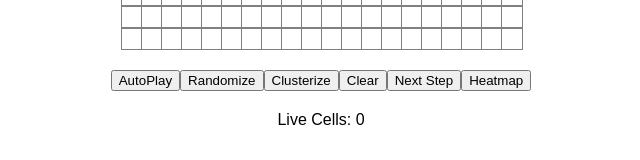
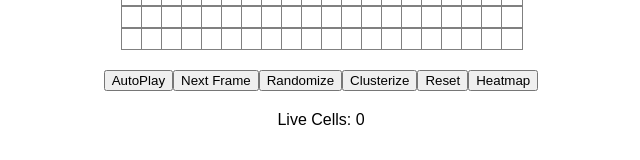
Before and after one commit to zoeyfeng7/yun-feng-assignment2, a React (Create React App) app in the folder my-react-app/: page /gameoflife in a window 1280 px wide. Shown: the part 526-686 px from the top of the page, without its empty margins (319-959 px from the left). Built offline with nearby package versions, Linux system fonts and the light colour scheme.

Commit message:
reorganize button

```diff
--- a/my-react-app/src/ControlPanel.js
+++ b/my-react-app/src/ControlPanel.js
@@ -27,6 +27,7 @@ const ControlPanel = ({
       >
         {running ? "Stop" : "AutoPlay"}
       </button>
+      <button onClick={simulateOneStep}>Next Frame</button>
       <button
         onClick={() => {
           setGrid(
@@ -48,9 +49,8 @@ const ControlPanel = ({
       <button
         onClick={() => setGrid(generateEmptyGrid(gridSize.rows, gridSize.cols))}
       >
-        Clear
+        Reset
       </button>
-      <button onClick={simulateOneStep}>Next Step</button>
       <button
         onClick={() => {
           navigate("/heatmap");
```
